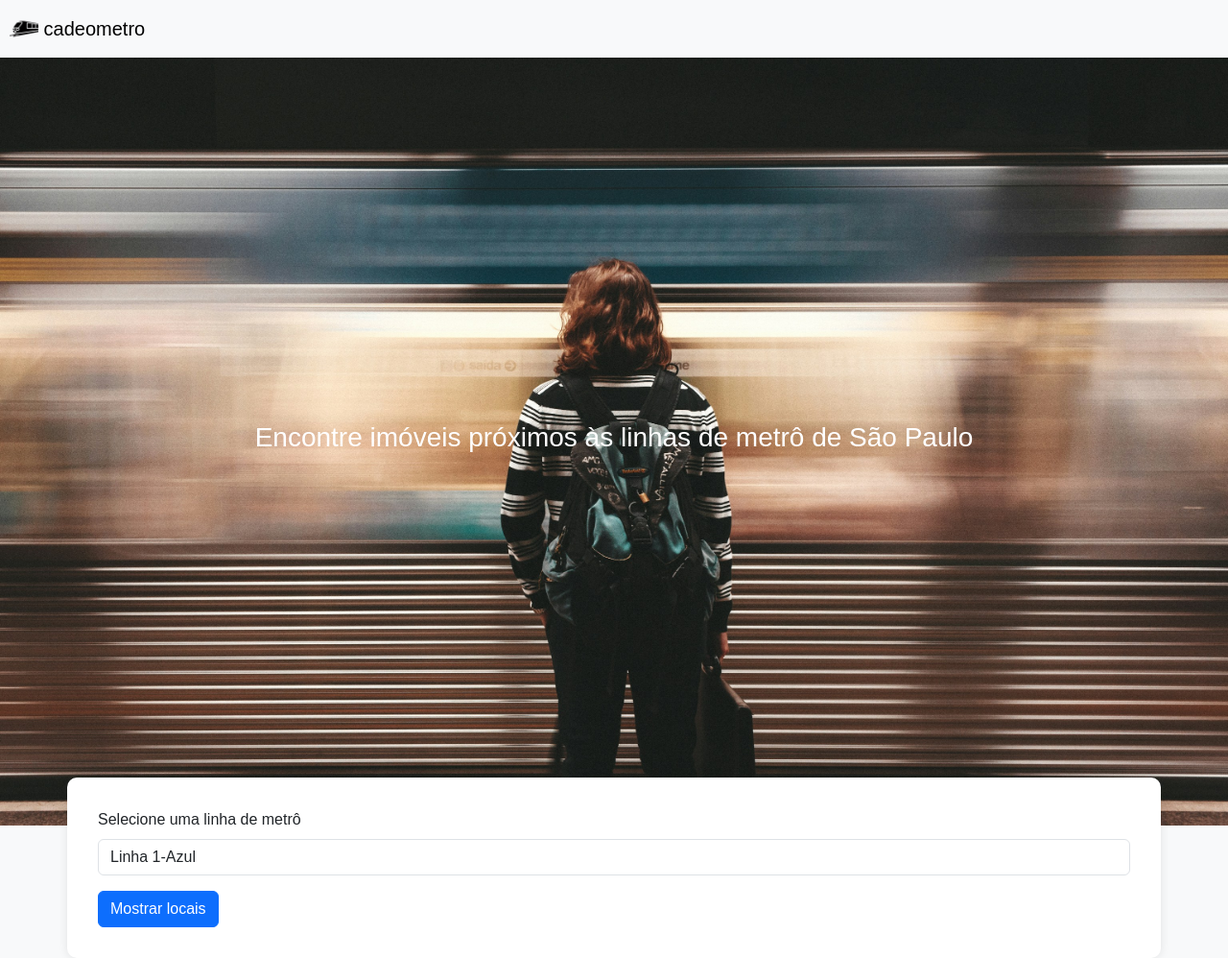
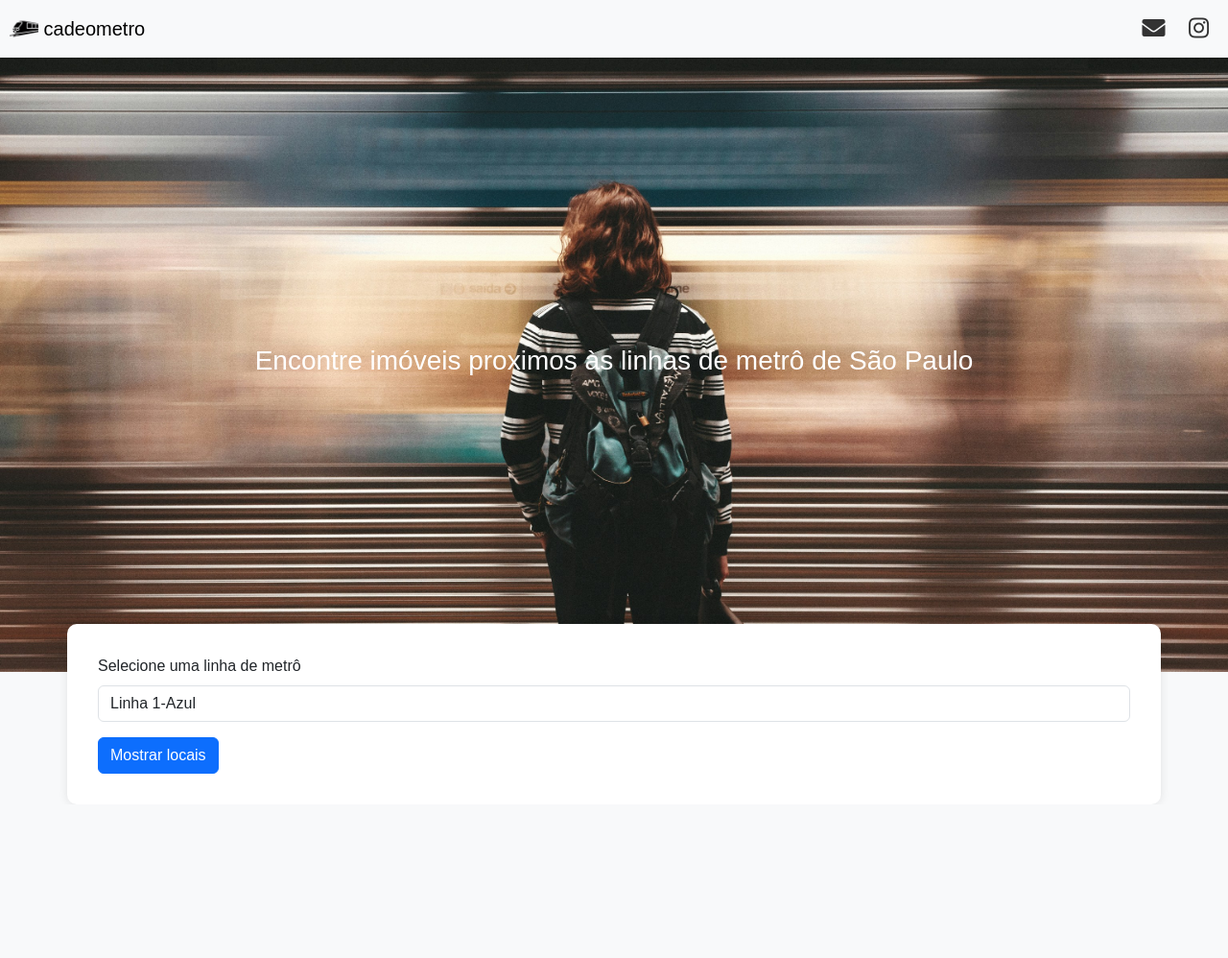
Before and after one commit to netofigueira/cadeometro, a Flask app: page / in a window 1280 px wide. Shown: the whole page at 96% size. After the commit the page ends 806 px from the top, so only its background shows below. Run offline with Flask 3, Linux system fonts and the light colour scheme.

Commit message:
add social media

```diff
--- a/templates/index.html
+++ b/templates/index.html
@@ -14,6 +14,8 @@
     <meta charset="UTF-8">
     <meta name="viewport" content="width=device-width, initial-scale=1.0">
     <title>Mapa de Metrôs - Cadeometro</title>
+    <link rel="stylesheet" href="https://use.fontawesome.com/releases/v5.15.1/css/all.css">
+    <link rel="stylesheet" href="https://cdn.jsdelivr.net/npm/bootstrap@5.3.0-alpha1/dist/css/bootstrap.min.css">
     <link href="https://cdn.jsdelivr.net/npm/bootstrap@5.3.0-alpha1/dist/css/bootstrap.min.css" rel="stylesheet">
     <style>
         body {
@@ -25,7 +27,7 @@
             background-size: cover;
             background-position: center;
             color: white;
-            height: 100vh;
+            height: 80vh;
             display: flex;
             align-items: center;
             justify-content: center;
@@ -47,6 +49,19 @@
             box-shadow: 0 0 10px rgba(0, 0, 0, 0.1);
             margin-top: -50px;
         }
+
+        .contact-icons a {
+            text-decoration: none;
+            color: #333;
+            margin: 0 10px;
+            font-size: 24px;
+        }
+        .contact-icons a:hover {
+            color: #007bff;
+        }
+        .navbar .contact-icons {
+            margin-left: auto;
+        }
     </style>
 </head>
 <body>
@@ -56,11 +71,17 @@
         <img src="static/img/train.png" width="30" height="30" class="d-inline-block align-top" alt="">
         cadeometro
     </a>
+
+
+    <div class="contact-icons">
+        <a href="mailto:cadeometro@dgmail.com" title="E-mail"><i class="fas fa-envelope"></i></a>
+        <a href="https://www.instagram.com/seuinstagram" target="_blank" title="Instagram"><i class="fab fa-instagram"></i></a>
+    </div>
 </nav>
 
 <div class="hero-section">
 
-    <h3>Encontre imóveis próximos às linhas de metrô de São Paulo</h3>
+    <h3>Encontre imóveis proximos às linhas de metrô de São Paulo</h3>
 </div>
 
 <div class="container form-container">
```
